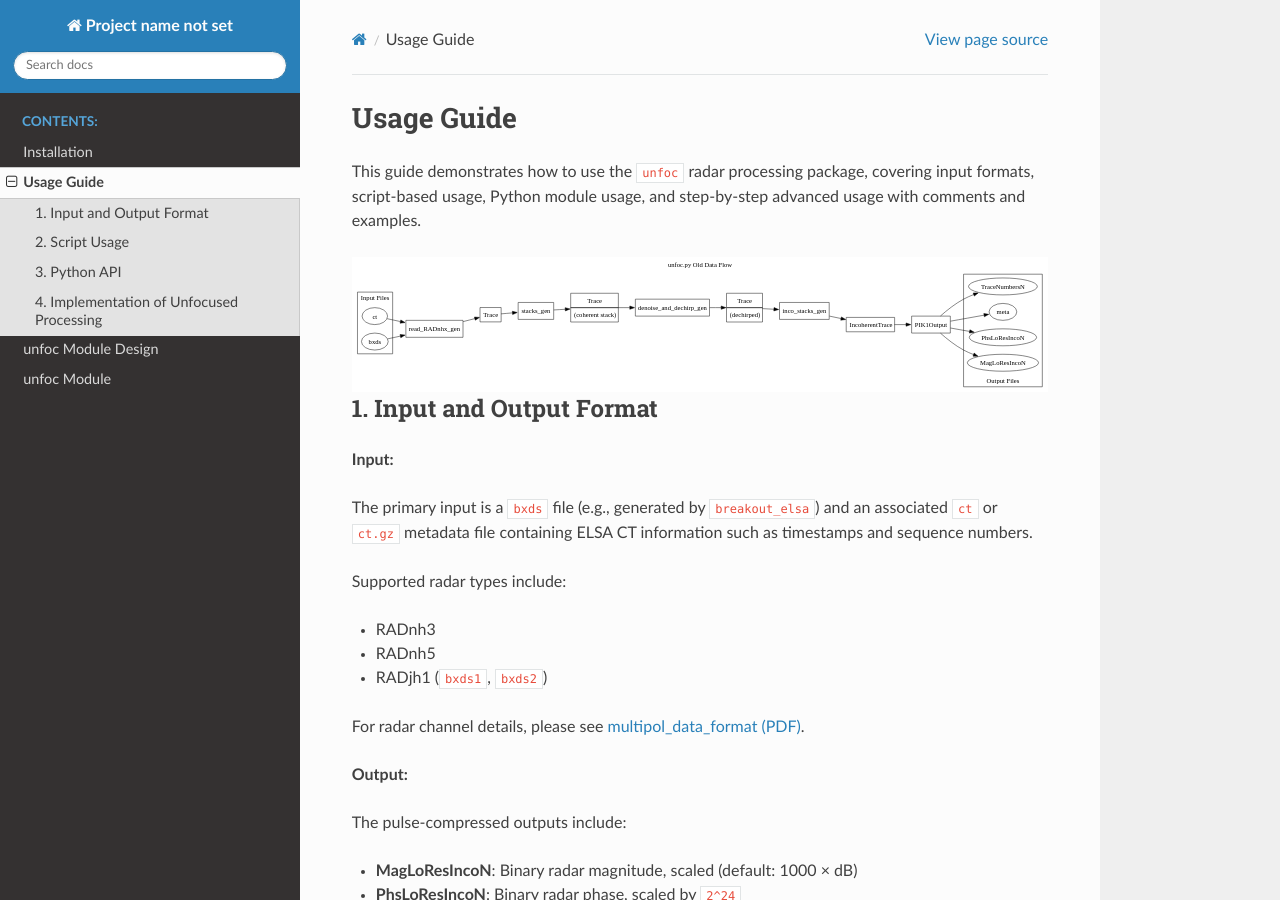
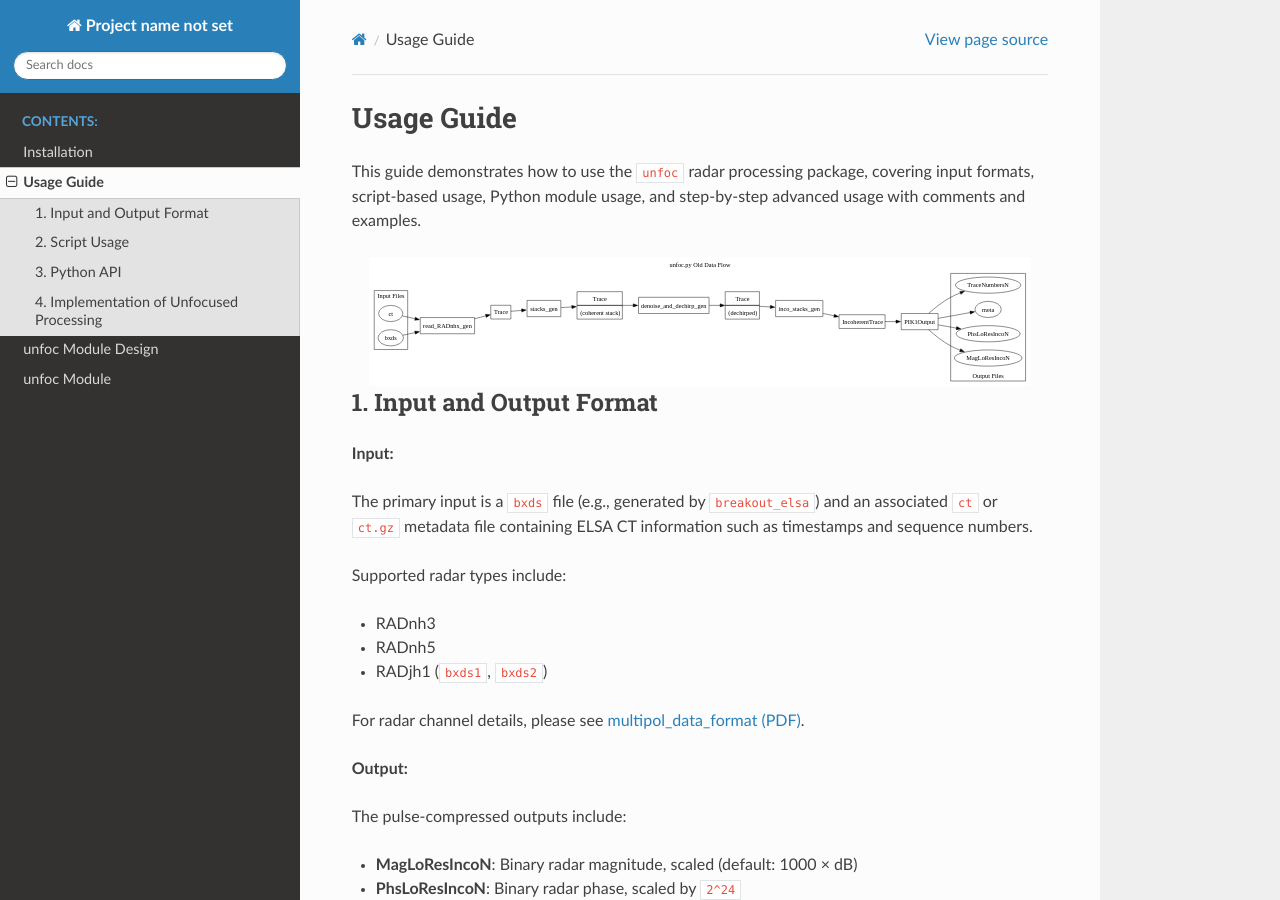
Before and after one commit to UTIG/unfoc, a Sphinx documentation site: the page built from docs/source/usage_guide.rst, in a window 1280 px wide and 900 px high. Built offline with Sphinx 7.4.7 and the Read the Docs theme 3.1.0, drawn with Linux system fonts in a browser that asks for light colours; the version number could not be read and is left out.

Commit message:
Docs: usage_guide embed unfoc.svg (GitHub+Sphinx)

```diff
--- a/docs/source/usage_guide.rst
+++ b/docs/source/usage_guide.rst
@@ -4,13 +4,11 @@ Usage Guide
 This guide demonstrates how to use the ``unfoc`` radar processing package, covering input formats,
 script-based usage, Python module usage, and step-by-step advanced usage with comments and examples.
 
-.. only:: html
-
-   .. raw:: html
-
-      <figure class="align-center">
-        <img src="unfoc.svg" style="width: 100%;" alt="unfoc dataflow">
-      </figure>
+.. image:: ../dataflow/unfoc.svg
+   :alt: unfoc processing flowchart
+   :width: 95%
+   :align: center
+   :target: ../dataflow/unfoc.svg
 
 1. Input and Output Format
 --------------------------
```
